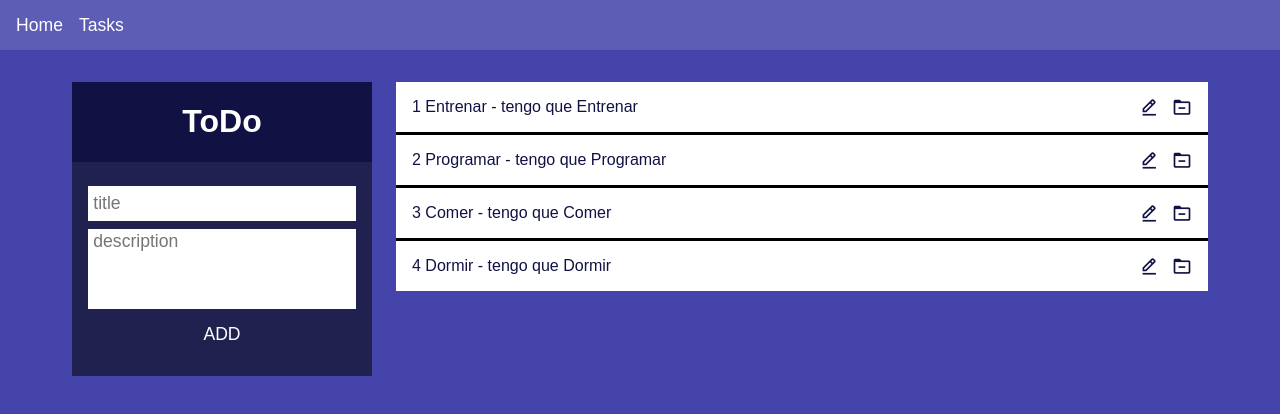
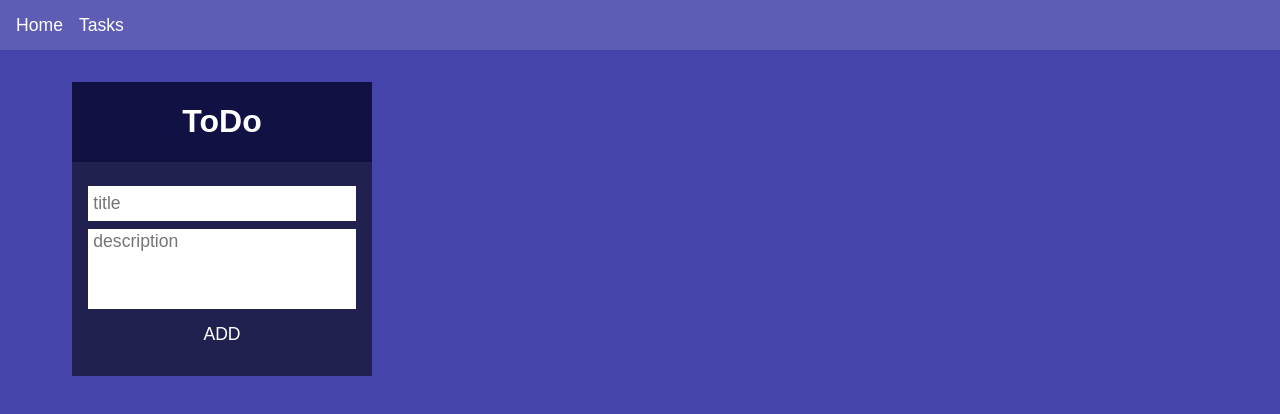
Before and after one commit to TizianoMontenegro/TodoApp-Angular, an Angular app: page /tasks in a window 1280 px wide. Shown: the top 414 px of the page. Built offline with nearby package versions, Linux system fonts and the light colour scheme.

Commit message:
git commit

```diff
--- a/src/app/task.service.ts
+++ b/src/app/task.service.ts
@@ -4,12 +4,7 @@ import { Task } from './models/task.model';
 @Injectable()
 
 export class TaskService {
-  tasks: Task[] = [
-    new Task("Entrenar", "tengo que Entrenar"),
-    new Task("Programar", "tengo que Programar"),
-    new Task("Comer", "tengo que Comer"),
-    new Task("Dormir", "tengo que Dormir")
-  ];
+  tasks: Task[] = [];
   constructor() { }
 
   addTask(title: string, description: string) {
```
